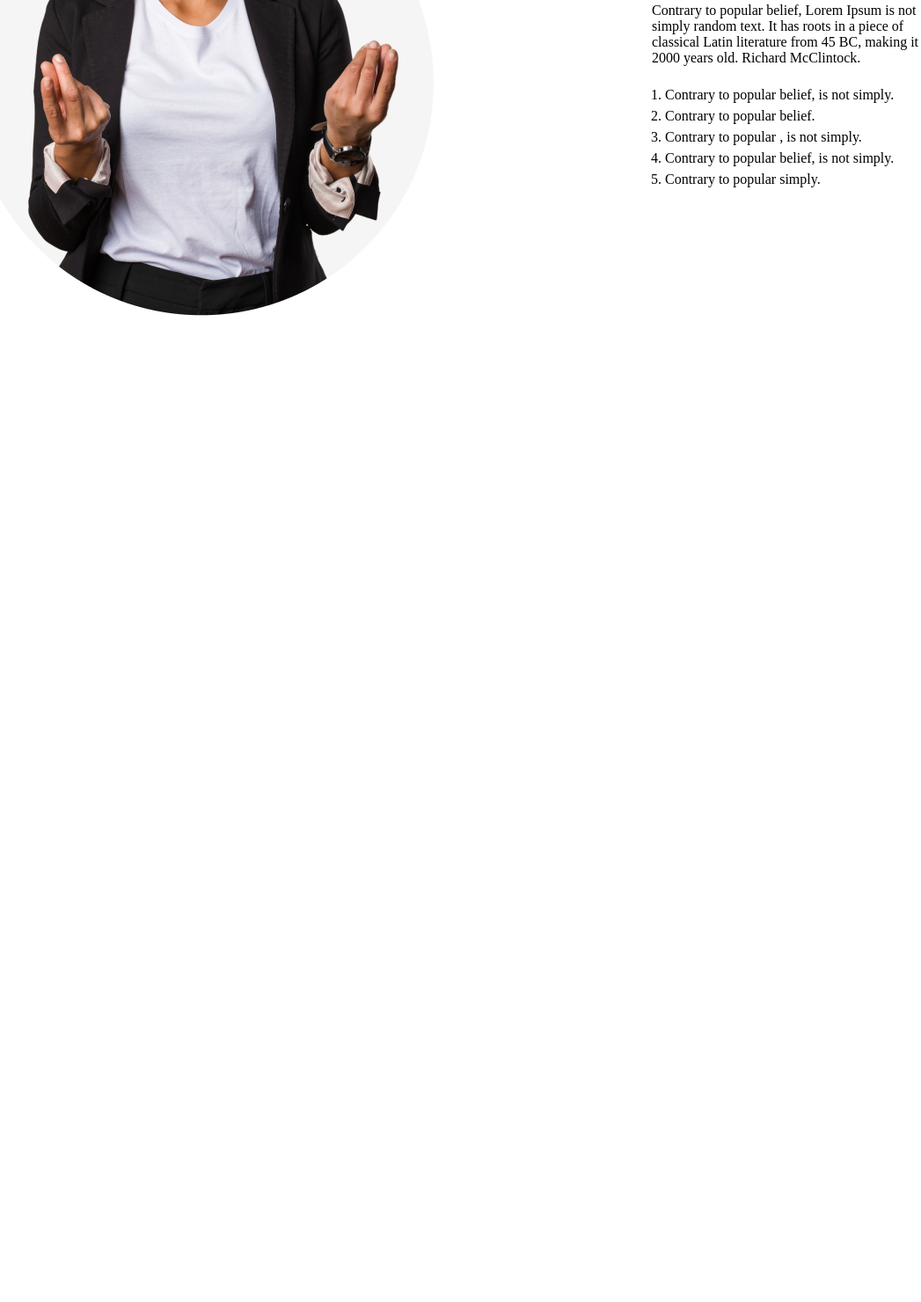
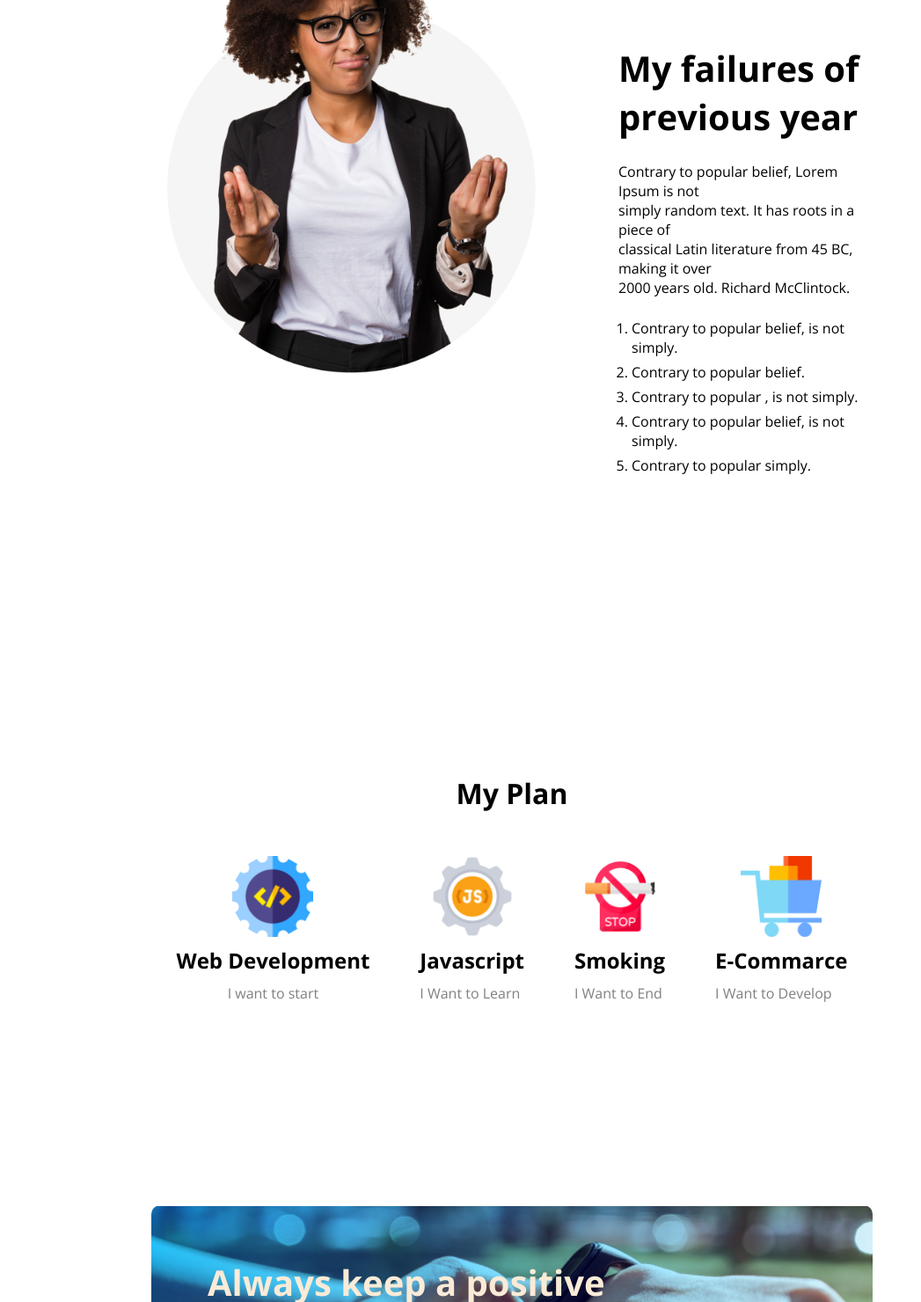
Before and after one commit to Ahammad204/new-year, a plain HTML site: page index.html in a window 1280 px wide. Shown: the part 1320-2800 px from the top of the page at 88% size, without its empty margins (58-1105 px from the left). Before the commit the page ends 1683 px from the top, so only its background shows below. Drawn offline with nearby package versions, Linux system fonts and the light colour scheme.

Commit message:
added main section

```diff
--- a/index.html
+++ b/index.html
@@ -6,6 +6,9 @@
     <title>NEW YEAR</title>
     <link rel="stylesheet" href="./style/style.css">
     <link rel="shortcut icon" href="./images/icons/confetti.png" type="image/x-icon">
+    <link rel="preconnect" href="https://fonts.googleapis.com">
+<link rel="preconnect" href="https://fonts.gstatic.com" crossorigin>
+<link href="https://fonts.googleapis.com/css2?family=Open+Sans:wght@400;700;800&display=swap" rel="stylesheet">
 </head>
 <body>
 
@@ -64,11 +67,70 @@
 </div>
 </div>
 
+<!-- My plan Section -->
+<div class="plan-container">
+    <h1>My Plan</h1>
+    <div class="habits">
+        <div class="habbit">
+            <div class="img">
+            <img class="img" src="./images/icons/web.png" alt="">
+        </div>
+        <div class="habbit-detail">
+        <h2 class="habbit-title">Web Development</h2>
+        <p class="habbit-disc">I want to start</p>
+    </div>
+        </div>
+        <div class="habbit">
+            <div class="img">
+            <img class="img" src="./images/icons/js.png" alt="">
+        </div>
+        <h2 class="habbit-title">Javascript</h2>
+        <p class="habbit-disc">I Want to Learn</p>
+        </div>
+        <div class="habbit">
+            <div class="img">
+            <img class="img" src="./images/icons/smoke.png" alt="">
+        </div>
+        <h2 class="habbit-title">Smoking</h2>
+        <p class="habbit-disc">I Want to End</p>
+        </div>
+        <div class="habbit">
+            <div class="img">
+            <img class="img" src="./images/icons/ecom.png" alt="">
+        </div>
+
+
+        <h2 class="habbit-title">E-Commarce</h2>
+        <p class="habbit-disc">I Want to Develop</p>
+        </div>
+
+    </div>
+</div>
+
+<!-- Contact section -->
+
+
+<div class="Contact-container">
+     <div class="images">
+
+     </div>
+   <div class="contact-details">
+    <h1 class="contact-title">Always keep a positive <br> mindset</h1>
+    <button class="btn contact-btn">Call Now</button>
+   </div>
+
+</div>
 
 
 </main>
 
 <footer>
+
+    <!-- Footer section -->
+
+
+
+
 
 </footer>
 
--- a/style/style.css
+++ b/style/style.css
@@ -1,6 +1,7 @@
 *{
     padding: 0px;
     margin: 0px;
+    font-family: 'Open Sans', sans-serif;
 }
 
 
@@ -16,7 +17,7 @@
     background-size: cover;
     background-position: center center;
     text-align: right;
-    height: auto;
+
 
 }
 .content{
@@ -25,6 +26,7 @@
    margin-right: 60px;
    margin-top: 215px;
    color: antiquewhite;
+
 }
 .content>h1{
     font-size: 65px;
@@ -41,6 +43,7 @@
     border-radius: 5px;
     cursor: pointer;
     margin-bottom: 300px;
+    color: rgba(0, 95, 172, 1);
 }
 
 
@@ -49,15 +52,18 @@
 .failure-container{
     display: flex;
     margin-top: 70px;
+    height: 100vh;
+    margin: 230px;
 
 }
 .failure-description{
    align-items: center;
-   margin-left: 190px;
-  margin-top: 250px;
+   margin-left: 20px;
+  margin-top: 200px;
 }
 .failure-img>img{
-    margin-right: 40px;
+    margin-right: 60px;
+    width: 451px;
 
 }
 .failure-description>h1{
@@ -72,3 +78,79 @@
     margin-bottom: 6px;
     margin-left: 15px;
 }
+
+/* My plan Section */
+
+.plan-container{
+    margin-top: 70px;
+    margin: 230px;
+}
+.plan-container>h1{
+
+    text-align: center;
+
+}
+.habits{
+    display: flex;
+    justify-content: space-around;
+    margin-top: 50px;
+
+}
+.habbit-title{
+    margin-top: 10px;
+    text-align: center;
+}
+.img{
+    width: 92px;
+    height: 92px;
+    display: block;
+    margin-right: auto;
+    margin-left: auto;
+}
+.habbit-disc{
+    margin-top: 10px;
+    color: grey;
+}
+.habbit-detail{
+    align-items: center;
+    justify-content: center;
+    text-align: center;
+}
+
+/* Contact section style */
+
+.Contact-container{
+
+    height: 300px;
+    display: block;
+    margin: 230px;
+    justify-content: center;
+    background-image: url(../images/watch.png), url(../images/gradient1.png);
+    background-blend-mode: overlay;
+    background-repeat: no-repeat;
+    background-size: cover;
+    background-position: center center;
+    border-radius: 10px;
+
+}
+.contact-details{
+    color: antiquewhite;
+
+
+
+
+}
+.contact-title{
+
+    font-size: 40px;
+    margin-left: 64px;
+    padding-top: 60px;
+}
+
+.contact-btn{
+
+    margin-top: 30px;
+    margin-left: 64px;
+}
+
+/* footer section */
```
